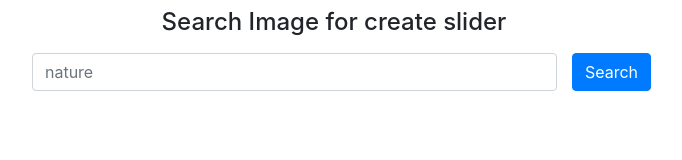
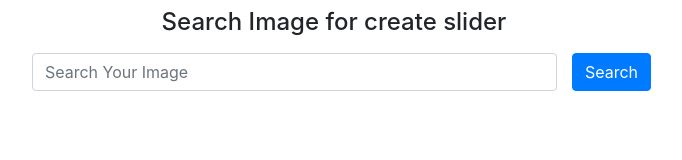
Before and after one commit to Mohon45/Slider-Bug-fixing, a plain HTML site: page index.html in a window 1280 px wide. Shown: the whole page, without its empty margins (306-988 px from the left). Drawn offline with nearby package versions, Linux system fonts and the light colour scheme.

Commit message:
some update

```diff
--- a/index.html
+++ b/index.html
@@ -20,7 +20,7 @@
     <h4 class="mt-2 text-center">Search Image for create slider</h4>
     <div class="form-inline mt-3 d-flex justify-content-center">
       <div class="input-group col-md-6 mb-2">
-        <input type="text" class="form-control" id="search" placeholder="nature">
+        <input type="text" class="form-control" id="search" placeholder="Search Your Image">
       </div>
       <button type="button" id="search-btn" class="btn btn-primary mb-2">Search</button>
     </div>
```
